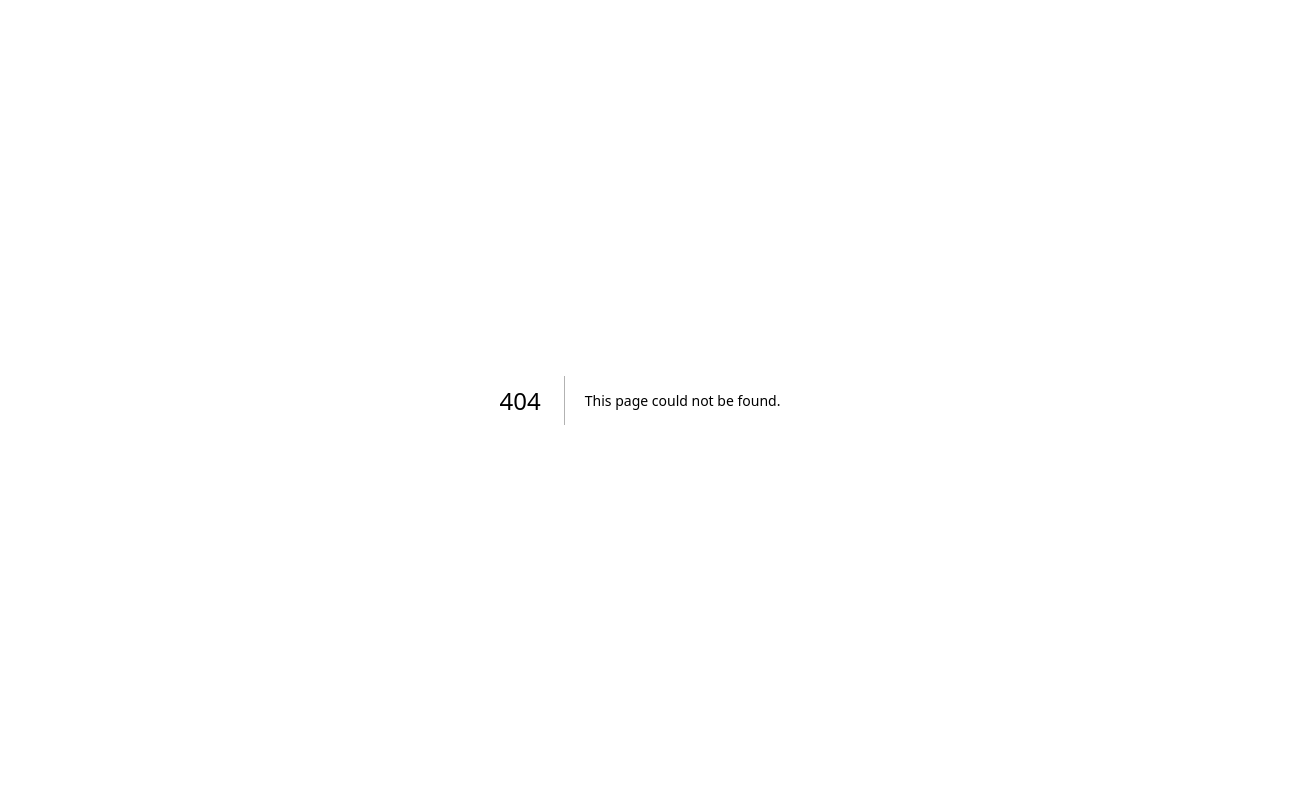
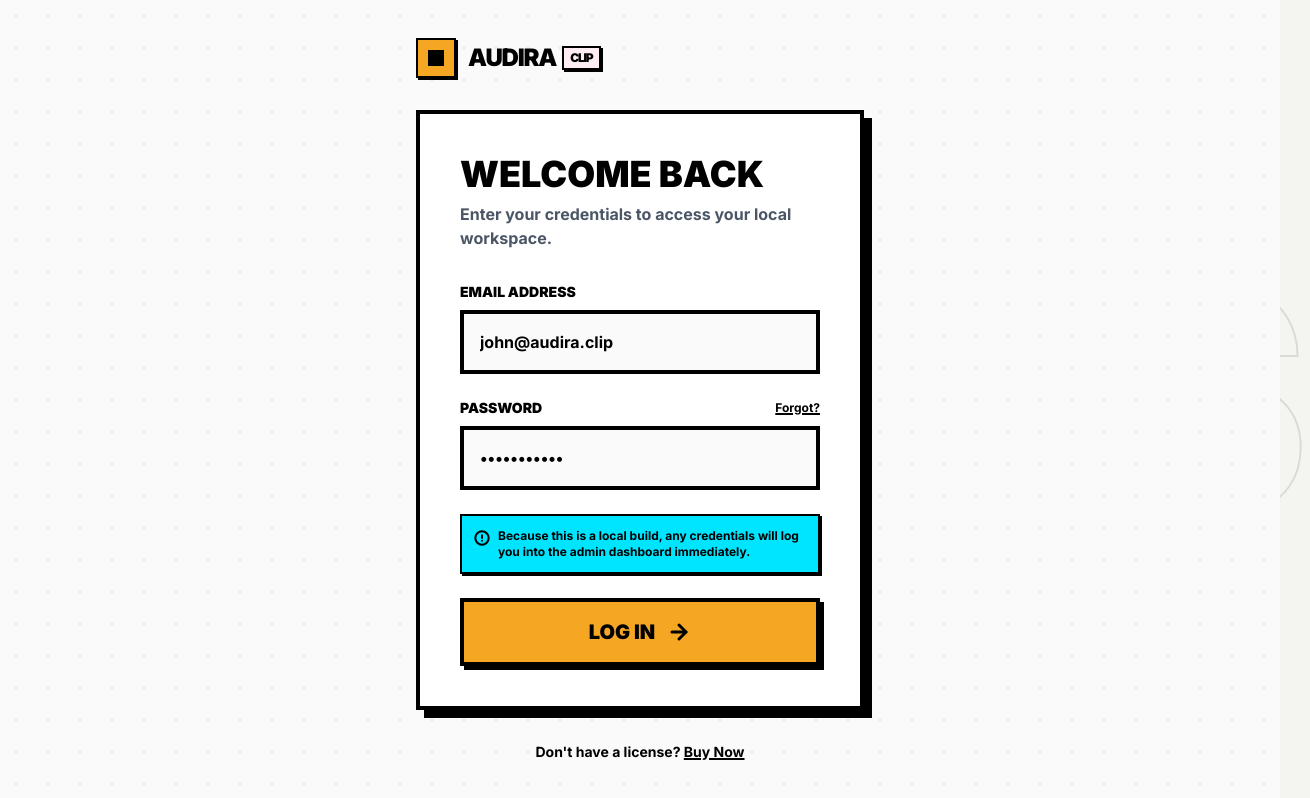
Before and after one commit to Audira141415/AUDIRA-CLIP-AI, a Next.js app in the folder apps/web/: page /login in a window 1280 px wide. Before the commit this address had no page. Shown: the whole page, 1310 px wide, since content can reach past the window. Built offline with nearby package versions, Linux system fonts and the light colour scheme.

Commit message:
feat: implement neo-brutalist login page

```diff
--- /dev/null
+++ b/apps/web/src/app/login/page.tsx
@@ -0,0 +1,108 @@
+'use client';
+
+import Link from 'next/link';
+import { useRouter } from 'next/navigation';
+import { useState } from 'react';
+import { ArrowRight, Video, AlertCircle } from 'lucide-react';
+
+export default function LoginPage() {
+  const router = useRouter();
+  const [email, setEmail] = useState('john@audira.clip');
+  const [password, setPassword] = useState('password123');
+  const [isLoading, setIsLoading] = useState(false);
+
+  const handleLogin = (e: React.FormEvent) => {
+    e.preventDefault();
+    setIsLoading(true);
+
+    // Simulate a network request for effect
+    setTimeout(() => {
+      setIsLoading(false);
+      router.push('/dashboard');
+    }, 800);
+  };
+
+  return (
+    <div className="min-h-screen bg-[#FAFAFA] text-black font-sans selection:bg-[#F5A623] selection:text-black flex flex-col items-center justify-center relative px-6">
+      {/* Background Dot Pattern */}
+      <div className="absolute inset-0 z-0 opacity-[0.05] pointer-events-none" style={{ backgroundImage: 'radial-gradient(#000 2px, transparent 2px)', backgroundSize: '32px 32px' }}></div>
+
+      {/* Massive Background Text */}
+      <div className="absolute top-1/2 left-1/2 -translate-x-1/2 -translate-y-1/2 text-[10rem] md:text-[20rem] font-black text-transparent opacity-10 pointer-events-none select-none z-[-1] whitespace-nowrap" style={{ WebkitTextStroke: '2px black' }}>
+        ACCESS
+      </div>
+
+      <div className="w-full max-w-md relative z-10">
+
+        {/* Logo Return Link */}
+        <Link href="/" className="inline-flex items-center gap-3 mb-8 hover:-translate-y-1 hover:-translate-x-1 transition-transform group">
+          <div className="w-10 h-10 bg-[#F5A623] border-2 border-black flex items-center justify-center shrink-0 shadow-[2px_2px_0px_0px_rgba(0,0,0,1)] group-hover:shadow-[4px_4px_0px_0px_rgba(0,0,0,1)] transition-all">
+            <div className="w-4 h-4 bg-black" />
+          </div>
+          <h1 className="font-black text-2xl tracking-tighter text-black flex items-center gap-1.5 uppercase">
+            AUDIRA <span className="bg-[#FFEDF4] text-black px-1.5 py-0.5 border-2 border-black text-xs shadow-[2px_2px_0px_0px_rgba(0,0,0,1)]">CLIP</span>
+          </h1>
+        </Link>
+
+        {/* Login Box */}
+        <div className="bg-white border-4 border-black p-8 md:p-10 shadow-[8px_8px_0px_0px_rgba(0,0,0,1)] hover:shadow-[12px_12px_0px_0px_rgba(0,0,0,1)] transition-shadow">
+          <h2 className="text-4xl font-black uppercase mb-2">Welcome Back</h2>
+          <p className="font-bold text-gray-600 mb-8">Enter your credentials to access your local workspace.</p>
+
+          <form onSubmit={handleLogin} className="space-y-6">
+
+            {/* Email Field */}
+            <div className="space-y-2">
+              <label className="block font-black uppercase text-sm">Email Address</label>
+              <input
+                type="email"
+                required
+                value={email}
+                onChange={(e) => setEmail(e.target.value)}
+                className="w-full bg-[#FAFAFA] border-4 border-black p-4 font-bold outline-none focus:bg-[#FFF8EB] focus:translate-x-[-2px] focus:translate-y-[-2px] focus:shadow-[4px_4px_0px_0px_rgba(0,0,0,1)] transition-all"
+                placeholder="you@example.com"
+              />
+            </div>
+
+            {/* Password Field */}
+            <div className="space-y-2">
+              <div className="flex justify-between items-center">
+                <label className="block font-black uppercase text-sm">Password</label>
+                <a href="#" className="font-bold text-xs underline decoration-2 hover:text-[#F5A623]">Forgot?</a>
+              </div>
+              <input
+                type="password"
+                required
+                value={password}
+                onChange={(e) => setPassword(e.target.value)}
+                className="w-full bg-[#FAFAFA] border-4 border-black p-4 font-bold outline-none focus:bg-[#FFEDF4] focus:translate-x-[-2px] focus:translate-y-[-2px] focus:shadow-[4px_4px_0px_0px_rgba(0,0,0,1)] transition-all"
+                placeholder="••••••••"
+              />
+            </div>
+
+            {/* Warning Message (Mock) */}
+            <div className="bg-[#00E5FF] border-2 border-black p-3 text-xs font-bold flex items-start gap-2 shadow-[2px_2px_0px_0px_rgba(0,0,0,1)]">
+              <AlertCircle className="w-4 h-4 shrink-0 mt-0.5" strokeWidth={3} />
+              <span>Because this is a local build, any credentials will log you into the admin dashboard immediately.</span>
+            </div>
+
+            {/* Submit Button */}
+            <button
+              type="submit"
+              disabled={isLoading}
+              className="w-full bg-[#F5A623] text-black border-4 border-black font-black uppercase text-xl px-8 py-4 shadow-[4px_4px_0px_0px_rgba(0,0,0,1)] hover:shadow-[2px_2px_0px_0px_rgba(0,0,0,1)] hover:translate-x-[2px] hover:translate-y-[2px] hover:bg-[#FFEDF4] transition-all flex items-center justify-center gap-3 group disabled:opacity-70"
+            >
+              {isLoading ? 'Authenticating...' : 'Log In'}
+              {!isLoading && <ArrowRight className="w-6 h-6 group-hover:translate-x-1 transition-transform" strokeWidth={3} />}
+            </button>
+          </form>
+        </div>
+
+        <p className="text-center font-bold text-sm mt-8">
+          Don't have a license? <Link href="/#pricing" className="underline decoration-2 hover:text-[#F5A623]">Buy Now</Link>
+        </p>
+
+      </div>
+    </div>
+  );
+}
```
